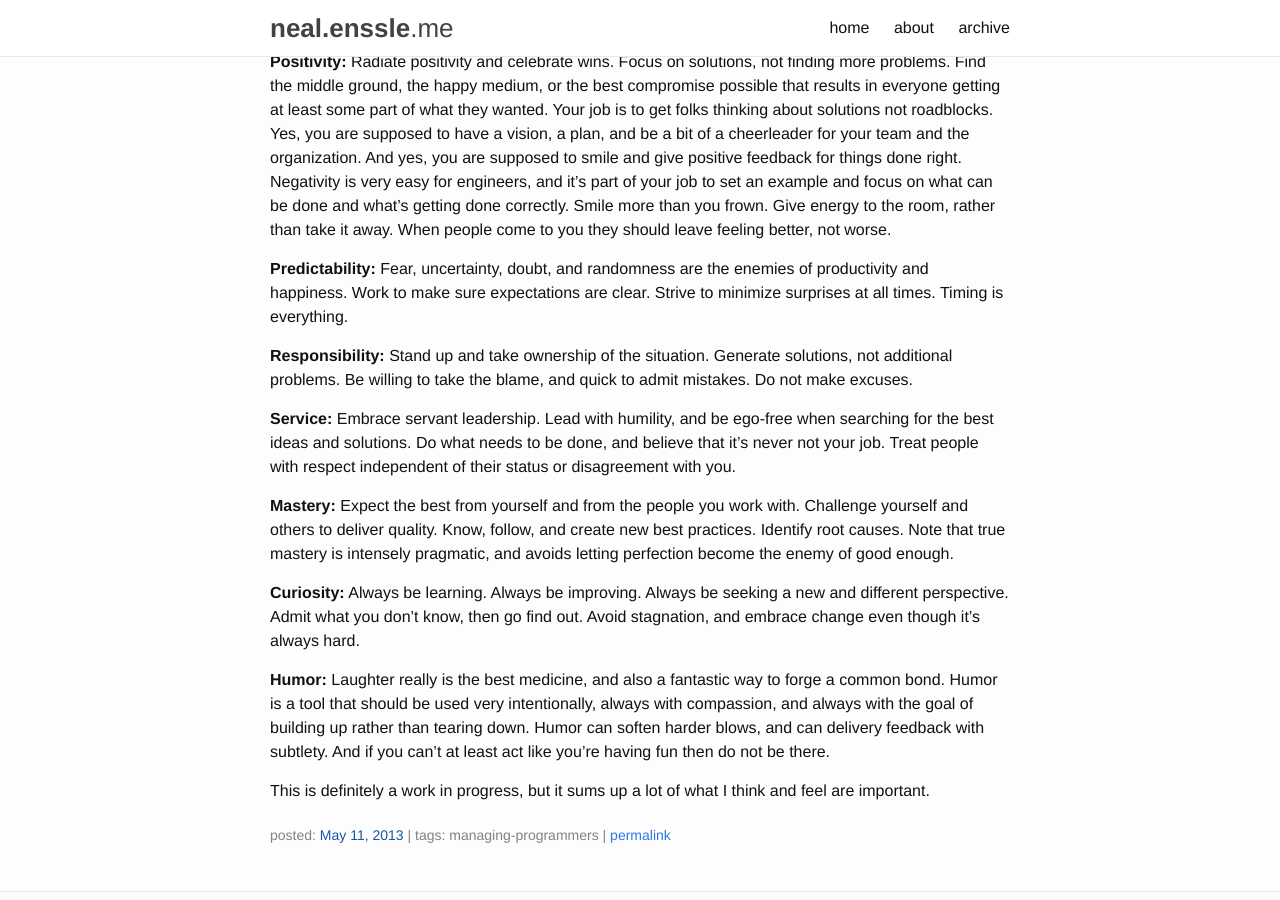
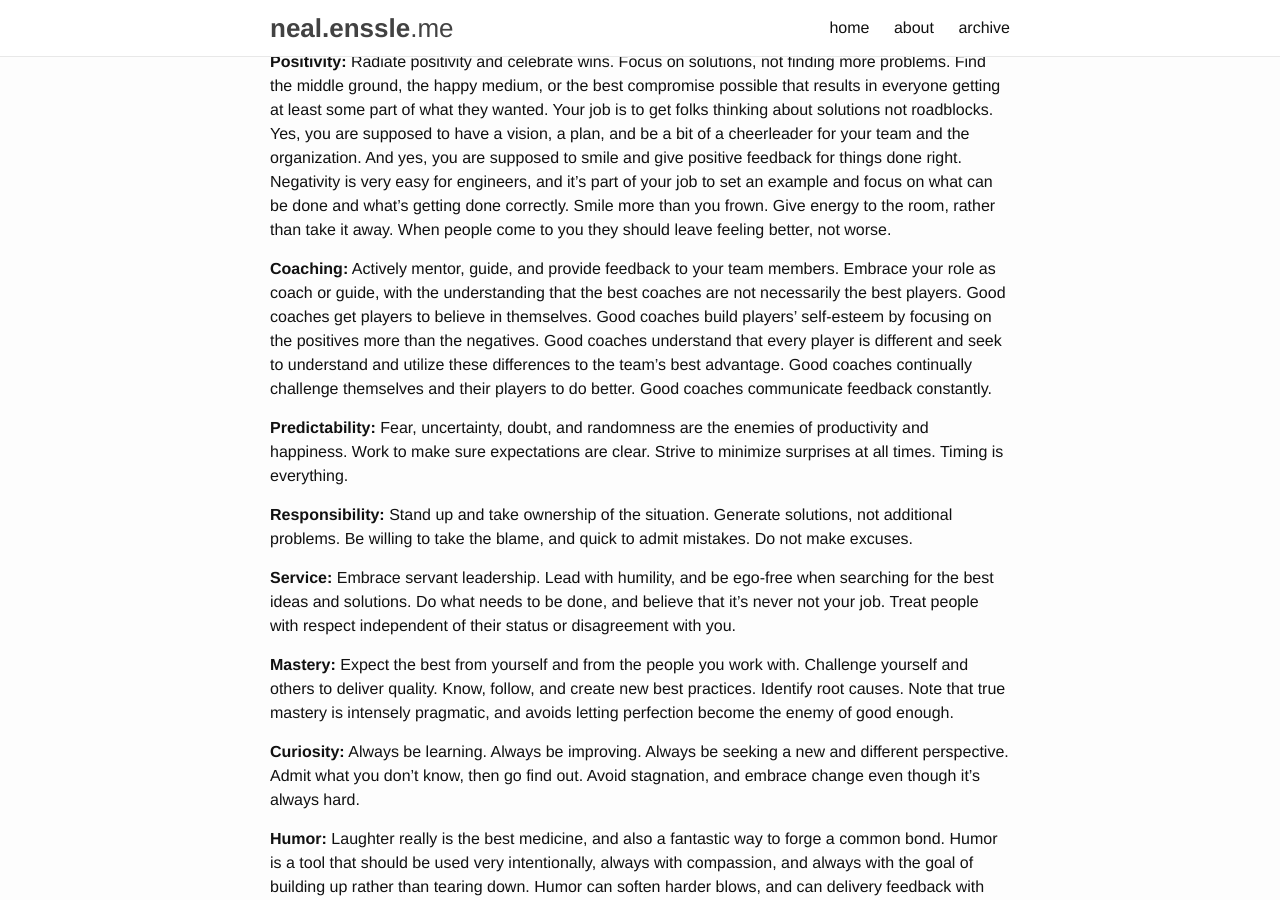
Before and after one commit to nealenssle/nealenssle.github.io, a Jekyll site: the page built from _posts/2013-05-11-management-philosophy.md, in a window 1280 px wide and 900 px high, scrolled down 915 px. Built offline with Jekyll 4.4.1, drawn with Linux system fonts in a browser that asks for light colours; comment, search, counter and statistics services are not loaded.

Commit message:
Added section on coaching.

```diff
--- a/_posts/2013-05-11-management-philosophy.md
+++ b/_posts/2013-05-11-management-philosophy.md
@@ -21,6 +21,8 @@ Here’s a list of some of the things about management that I expect from myself
 
 **Positivity:** Radiate positivity and celebrate wins. Focus on solutions, not finding more problems. Find the middle ground, the happy medium, or the best compromise possible that results in everyone getting at least some part of what they wanted. Your job is to get folks thinking about solutions not roadblocks. Yes, you are supposed to have a vision, a plan, and be a bit of a cheerleader for your team and the organization. And yes, you are supposed to smile and give positive feedback for things done right. Negativity is very easy for engineers, and it’s part of your job to set an example and focus on what can be done and what’s getting done correctly. Smile more than you frown. Give energy to the room, rather than take it away. When people come to you they should leave feeling better, not worse.
 
+**Coaching:** Actively mentor, guide, and provide feedback to your team members. Embrace your role as coach or guide, with the understanding that the best coaches are not necessarily the best players. Good coaches get players to believe in themselves. Good coaches build players' self-esteem by focusing on the positives more than the negatives. Good coaches understand that every player is different and seek to understand and utilize these differences to the team's best advantage. Good coaches continually challenge themselves and their players to do better. Good coaches communicate feedback constantly.
+
 **Predictability:** Fear, uncertainty, doubt, and randomness are the enemies of productivity and happiness. Work to make sure expectations are clear. Strive to minimize surprises at all times. Timing is everything.
 
 **Responsibility:** Stand up and take ownership of the situation. Generate solutions, not additional problems. Be willing to take the blame, and quick to admit mistakes. Do not make excuses.
```
